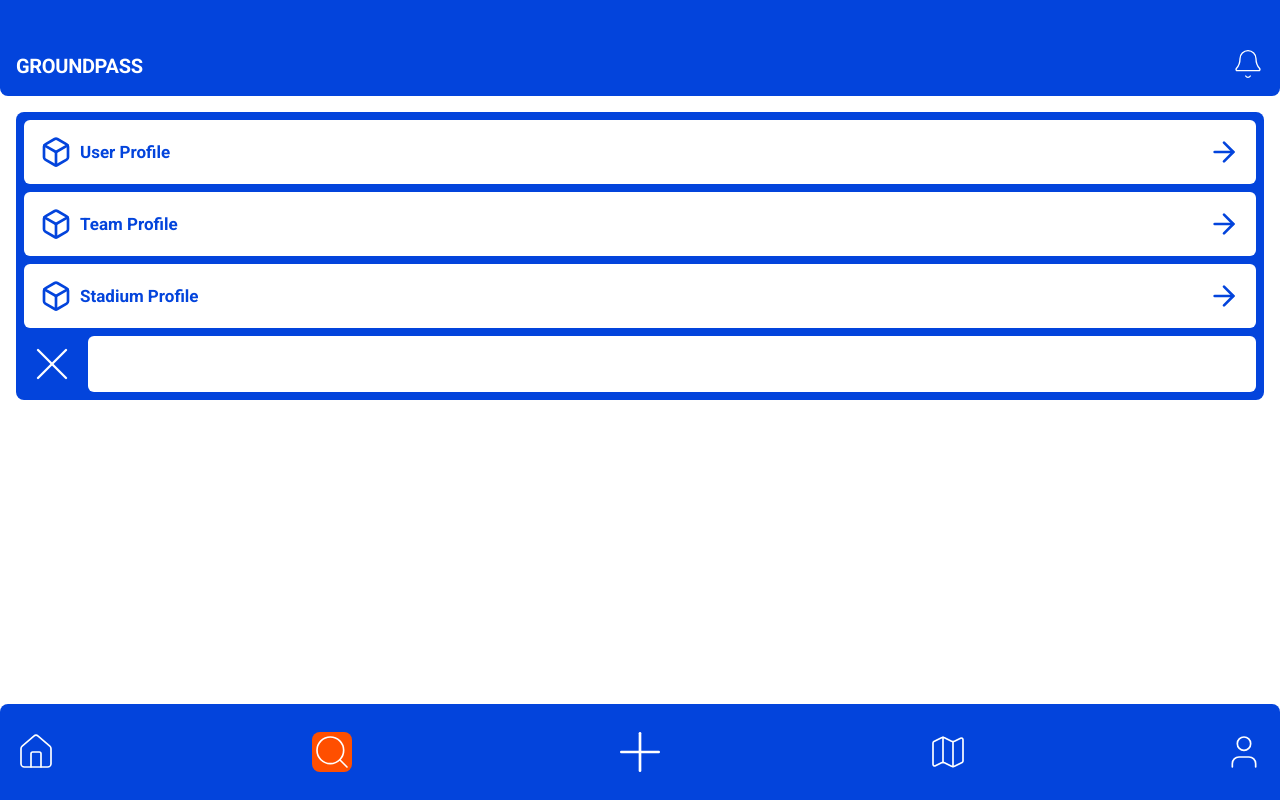
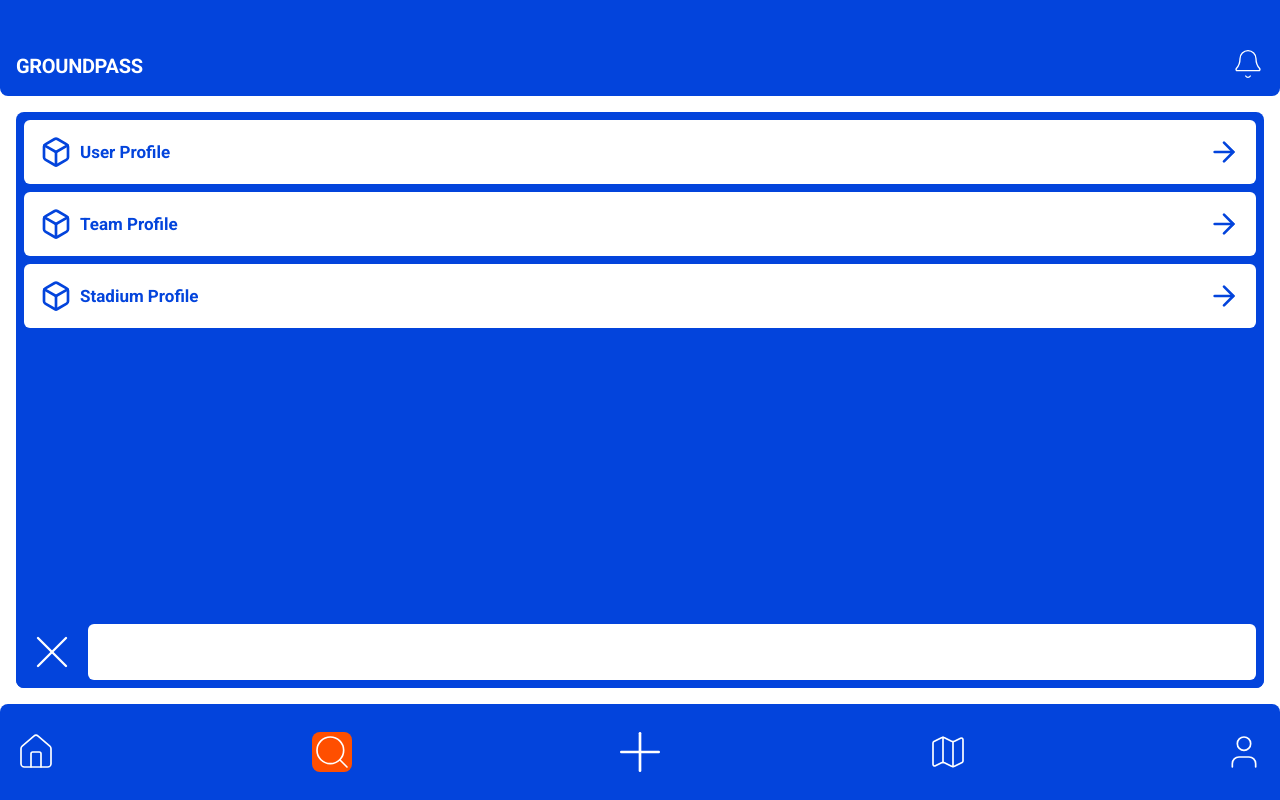
Before and after one commit to Eindwerk/frontend, a Next.js app: page /search in a window 1280 px wide. Built offline with nearby package versions, Linux system fonts and the light colour scheme.

Commit message:
fix static search page

```diff
--- a/src/components/searchbar/SearchForm.tsx
+++ b/src/components/searchbar/SearchForm.tsx
@@ -10,7 +10,7 @@ const SearchForm = () => {
         </Link>
       </div>
       <div className="searchpage__form-input">
-        <input type="text" />
+        <input type="text" className="bold-blue-17 " />
       </div>
     </div>
   );
--- a/src/styles/components/searchbar/searchpage.scss
+++ b/src/styles/components/searchbar/searchpage.scss
@@ -1,26 +1,41 @@
 @use "../../tokens.scss" as *;
 
 .searchpage {
-  margin-top: 1rem;
+  position: relative;
+  flex: 1;
+  display: flex;
+  flex-direction: column;
+  margin: 1rem 0;
   padding: 0.5rem;
   border-radius: 0.5rem;
   background-color: get-color(primary);
-  display: flex;
-  flex-direction: column;
-  justify-content: space-between;
-  gap: 0.5rem;
-  height: 100%;
+  overflow: hidden;
 
   &__list {
+    position: absolute;
+    top: 0;
+    left: 0;
+    right: 0;
+    bottom: 4.5rem;
+    overflow-y: auto;
+    padding: 0 0.5rem;
+    margin-top: 0.5rem;
     display: flex;
     flex-direction: column;
     gap: 0.5rem;
+    z-index: 0;
   }
 
   &__form {
-    width: 100%;
+    position: absolute;
+    bottom: 0;
+    left: 0;
+    right: 0;
     display: flex;
     gap: 0.5rem;
+    padding: 0.5rem;
+    background-color: get-color(primary);
+    z-index: 1;
 
     &-icon {
       color: get-color(secondary);
@@ -36,6 +51,13 @@
       border-radius: 0.375rem;
       padding: 1rem;
       border: none;
+
+      input {
+        min-width: 100%;
+        overflow: auto;
+        white-space: nowrap;
+        text-overflow: unset;
+      }
     }
   }
 }
--- a/src/styles/layout.scss
+++ b/src/styles/layout.scss
@@ -1,12 +1,12 @@
 .app-holder {
   min-height: 100vh;
   display: flex;
-  justify-content: center;
   flex-direction: column;
 
   .app-container {
-    min-height: auto;
     flex: 1;
+    display: flex;
+    flex-direction: column;
     overflow-y: auto;
     padding: 6rem 1rem;
   }
```
